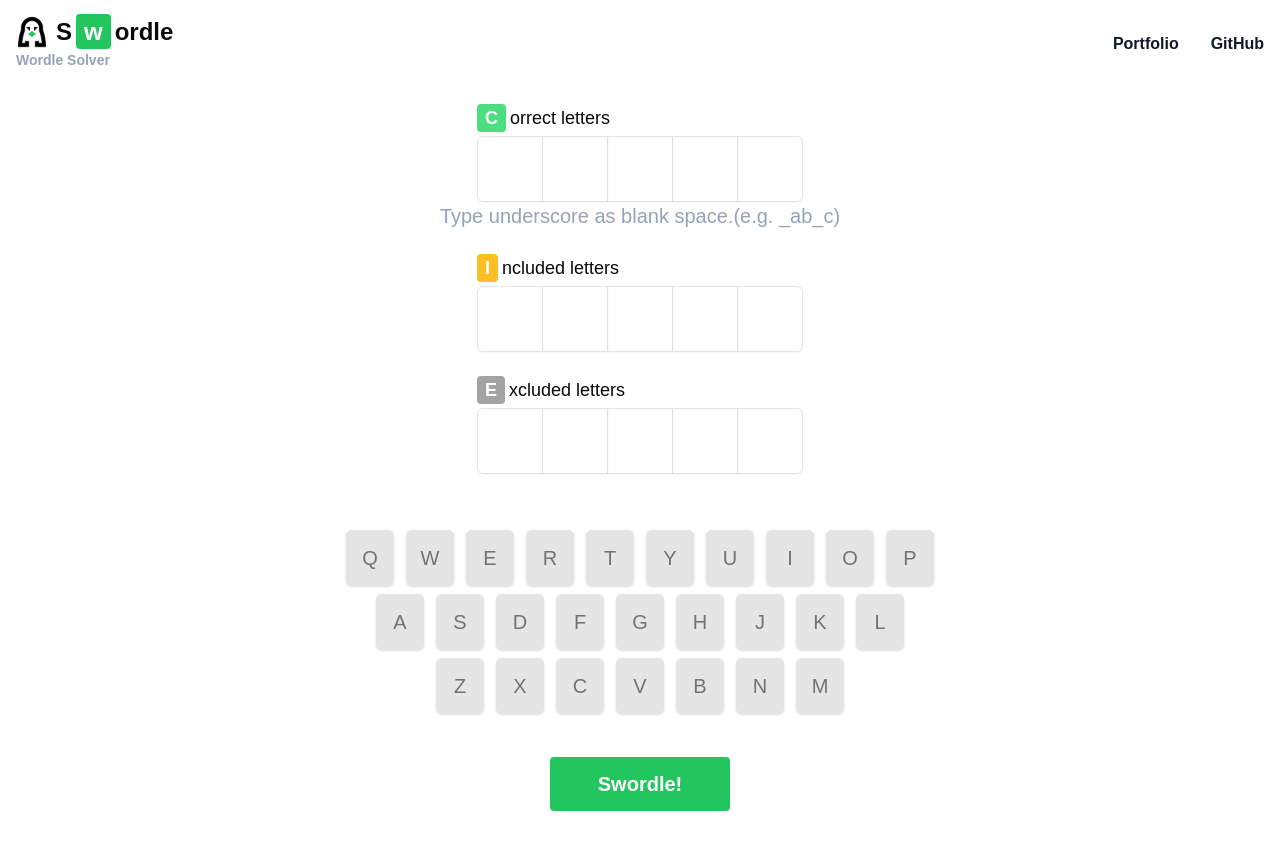
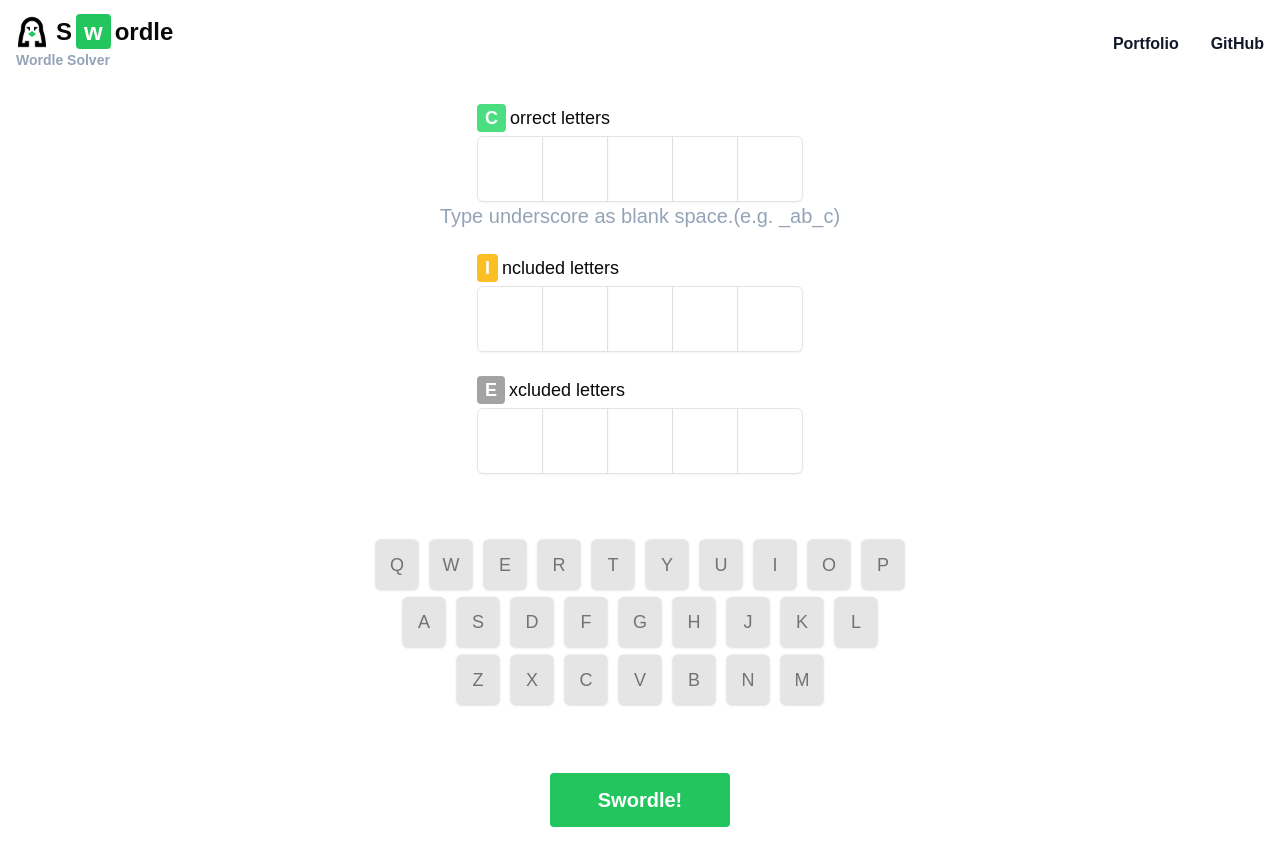
Before and after one commit to CodeJohnGlenx/swordle, a Next.js app: page / in a window 1280 px wide. Before the commit the page ends 814 px from the top, so only its background shows below. Built offline with nearby package versions, Linux system fonts and the light colour scheme.

Commit message:
changed db from sqlite to supabase postgres

```diff
--- a/src/app/page.tsx
+++ b/src/app/page.tsx
@@ -1,4 +1,4 @@
-"use client";;
+"use client";
 import WordsDrawer from "@/components/drawer/WordsDrawer";
 import Keyboard from "@/components/input/Keyboard";
 import OtpInput from "@/components/input/OtpInput";
@@ -35,7 +35,6 @@ export default function Home() {
 
   return (
     <div>
-
       <Navbar />
 
       <div
@@ -79,12 +78,13 @@ export default function Home() {
         />
       </div>
 
-      <div className="py-4 md:py-6 lg:py-10">
+      <div className={cn("py-4 md:py-6 lg:py-10", `scale-x-90 scale-y-90`)}>
         <Keyboard />
       </div>
 
-      <WordsDrawer onSwordle={handleSwordle} words={wordle.words}/>
-
+      <div className="py-4">
+        <WordsDrawer onSwordle={handleSwordle} words={wordle.words} />
+      </div>
     </div>
   );
 }
```
